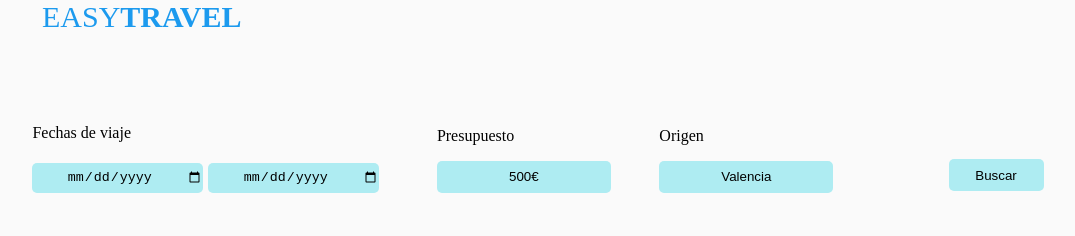
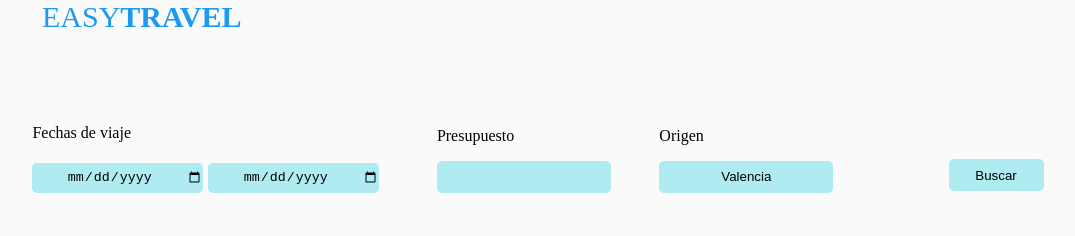
Before and after one commit to cbossaers/xperience, an Angular app in the folder ProyectoAngular/: page / in a window 1280 px wide. Shown: the top 236 px of the page, without its empty margins (102-1177 px from the left). Built offline with nearby package versions, Linux system fonts and the light colour scheme; grey boxes are pictures that could not be loaded.

Commit message:
Buscador

```diff
--- a/ProyectoAngular/src/app/Componentes/main/main/main.component.html
+++ b/ProyectoAngular/src/app/Componentes/main/main/main.component.html
@@ -1,5 +1,6 @@
 <div class="general">
     <div class="filtros">
+        <form [formGroup]="miFormulario">
             <div class="fechas">
                 <div><p>Fechas de viaje</p></div>
                 <div class="despegables">
@@ -17,7 +18,7 @@
                 <div><p>Presupuesto</p></div>
                 <div class="">
                     <div class="desp">
-                    <input type="text" value="500€" class="despegable">
+                        <input type="text" value="500€" class="despegable" id="prep" formControlName="Presupuesto">
                     </div>
                 </div>
             </div>
@@ -34,7 +35,12 @@
                     Buscar
                 </button>
             </div>
+        </form>
     </div>
+    <!--<button class="botonBuscar" (click)="enviarInfo()">
+        Prueba
+    </button>
+    {{miFormulario.value | json}}-->
     <div class="viajes" *ngIf="modalSwitch1">
         <section class="seccion">
             <div class="viaje1">
--- a/ProyectoAngular/src/app/Componentes/main/main/main.component.ts
+++ b/ProyectoAngular/src/app/Componentes/main/main/main.component.ts
@@ -1,4 +1,5 @@
 import { Component, OnInit } from '@angular/core';
+import { FormControl,FormGroup,Validators } from '@angular/forms';
 import  viajees from 'src/assets/json/viajes.json';
 
 
@@ -22,6 +23,7 @@ export class MainComponent implements OnInit {
   ciudadSalida:string="cs";
   compa:string="compa";
   fechaS:string="salidaF";
+  precioP:string="200";
   fechaLL:string="salidF";
   resultados:any = viajees;
   valores:JSON = viajees;
@@ -29,6 +31,10 @@ export class MainComponent implements OnInit {
   modalSwitch2:boolean = false;
   modalSwitch3:boolean = false;
   modalSwitch4:boolean = false;
+
+  miFormulario = new FormGroup({
+    Presupuesto : new FormControl('',Validators.required)
+  });
 
   constructor() {
   }
@@ -111,5 +117,8 @@ export class MainComponent implements OnInit {
     this.modalSwitch3=false;
     this.modalSwitch4=true;
   }
-
+  enviarInfo(){
+    const user = this.miFormulario.value;
+    alert(user.Presupuesto);
+  }
 }
--- a/ProyectoAngular/src/app/app.component.ts
+++ b/ProyectoAngular/src/app/app.component.ts
@@ -1,4 +1,5 @@
 import { Component } from '@angular/core';
+
 
 @Component({
   selector: 'app-root',
--- a/ProyectoAngular/src/app/app.module.ts
+++ b/ProyectoAngular/src/app/app.module.ts
@@ -1,6 +1,6 @@
 import { NgModule } from '@angular/core';
 import { BrowserModule } from '@angular/platform-browser';
-
+import { ReactiveFormsModule} from '@angular/forms';
 import { AppComponent } from './app.component';
 import { HeaderComponent } from './Componentes/header/header.component';
 import { MainComponent } from './Componentes/main/main/main.component';
@@ -14,7 +14,8 @@ import { VistaViajeComponent } from './Componentes/vistaViaje/vista-viaje/vista-
     VistaViajeComponent
   ],
   imports: [
-    BrowserModule
+    BrowserModule,
+    ReactiveFormsModule
   ],
   providers: [],
   bootstrap: [AppComponent]
```
Lines whose indentation alone changed are shown as unchanged.
